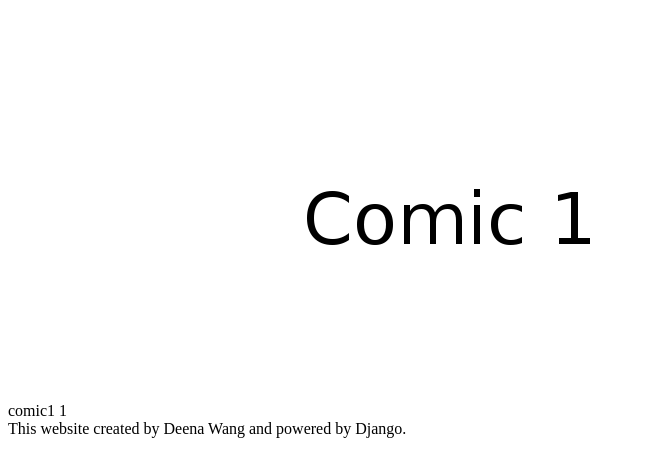
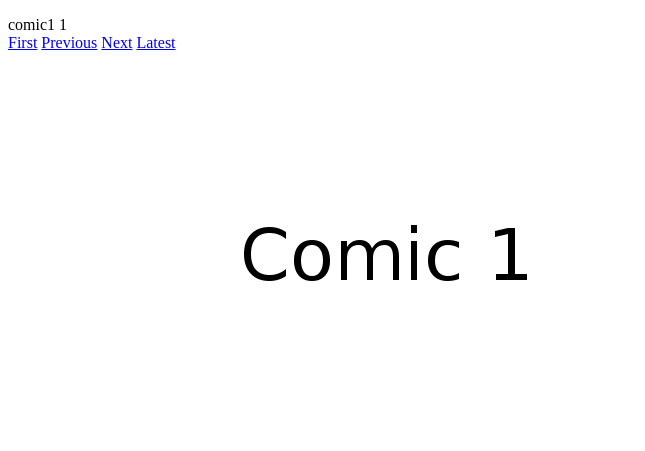
Before and after one commit to Earthstar/strangers-to-fiction, a Django app: page /comic/1/ in a window 1280 px wide. Shown: the part 182-633 px from the top of the page, without its empty margins (0-645 px from the left). Run offline with Django 3.2, Linux system fonts and the light colour scheme; data comes from the database, SQL or seed files in the repository; parts of the project's set-up code (start-up, migrations or seed data) failed here and were passed over.

Commit message:
Adds viewing comic links and logic, no queuing

```diff
--- a/strangers_to_fiction/templates/comic_display.html
+++ b/strangers_to_fiction/templates/comic_display.html
@@ -5,6 +5,22 @@
 {% block comic_container %}
 {{comic.title}}
 {{comic.number}}
+<div class="comic-navigation">
+  <a href="/comic/first/">First</a>
+  {# If this is the first comic, the back button goes to the first page #}
+  {% if comic.is_first %}
+    <a href="/comic/first/">Previous</a>
+  {% else %}
+    <a href="/comic/{{comic.number|add:"-1"}}">Previous</a>
+  {% endif %}
+  {# If last comic, next button goes to last page #}
+  {% if comic.is_last %}
+    <a href="/comic/last/">Next</a>
+  {% else %}
+    <a href="/comic/{{comic.number|add:"1"}}">Next</a>
+  {% endif %}
+  <a href="/comic/last/">Latest</a>
+</div>
 <img src="{{comic.image.url}}" alt="{{comic.alt_text}}">
 {% endblock comic_container %}
 
--- a/strangers_to_fiction/urls.py
+++ b/strangers_to_fiction/urls.py
@@ -13,7 +13,10 @@ urlpatterns = patterns('',
     url(r'^$', stf.home),
     url(r'^about/', stf.about),
     url(r'^archive/', stf.archive),
+    # Comic api: can index number, or go to first or last comic
     url(r'^comic/([0-9]+)/$', stf.comic),
+    url(r'^comic/first/$', stf.first_comic),
+    url(r'^comic/last/$', stf.last_comic),
     # url(r'^blog/', include('blog.urls')),
 
     url(r'^admin/', include(admin.site.urls)),
--- a/strangers_to_fiction/views.py
+++ b/strangers_to_fiction/views.py
@@ -36,5 +36,22 @@ def comic(request, number):
             'alt_text': comic.alt_text,
             'commentary': comic.commentary,
             'date_posted': comic.date_posted,
+            'is_first': comic.is_first(),
+            'is_last': comic.is_last(),
         }}
         return render(request, 'comic.html', context)
+
+def first_comic(request):
+    '''
+    Returns a page with the first visible comic.
+    Assumes the first comic is number 1.
+    '''
+    return comic(request, 1)
+
+def last_comic(request):
+    '''
+    Returns a page with the last visible comic.
+    '''
+    # Get the last number
+    last_number = Comic.objects.order_by('number').last().number
+    return comic(request, last_number)
--- a/webcomic_cms/fixtures/initial_data.json
+++ b/webcomic_cms/fixtures/initial_data.json
@@ -6,7 +6,8 @@
     "number": 1,
     "image": "comic1.png",
     "alt_text": "comic1 alt text",
-    "date_posted": "2014-04-11"
+    "date_posted": "2014-04-11",
+    "date_uploaded": "2014-04-11"
   }
   },
   {
@@ -16,6 +17,7 @@
     "title": "comic2",
     "number": 2,
     "image": "comic2.png",
-    "date_posted": "2014-04-12"
+    "date_posted": "2014-04-12",
+    "date_uploaded": "2014-04-12"
   }
   }]
--- a/webcomic_cms/models.py
+++ b/webcomic_cms/models.py
@@ -1,3 +1,5 @@
+from datetime import date
+
 from django.db import models
 from django.contrib.contenttypes.models import ContentType
 from django.contrib.contenttypes import generic
@@ -21,7 +23,8 @@ class Comic(models.Model):
     image = models.ImageField(upload_to='comics', max_length=255)
     alt_text = models.CharField(max_length=255, blank=True)
     commentary = models.TextField(blank=True)
-    date_posted = models.DateField()
+    date_uploaded = models.DateField(auto_now_add=True)
+    date_posted = models.DateField(auto_now_add=True)
 
     def save(self, *args, **kwargs):
         '''
@@ -32,9 +35,30 @@ class Comic(models.Model):
             self.number = 1
         # If there is a comic, set number to one more than original
         else:
-            # Get the number of the last comic posted
-            self.number = 1 + Comic.objects.all().latest('date_posted').number
+            # Increment previously-highest number
+            self.number = 1 + Comic.objects.order_by('number').last().number
         super(Comic, self).save(*args, **kwargs)
+
+    def is_first(self):
+        '''
+        Returns True if first comic, False otherwise
+        Not sure if there is a better way of doing this
+        '''
+        return self == Comic.objects.order_by('number').first()
+
+    def is_last(self):
+        '''
+        Returns True if last comic, false otherwise
+        '''
+        return self == Comic.objects.order_by('number').last()
+
+    def is_visible(self):
+        '''
+        Returns True if this comic should be visible,
+        i.e. the date_posted is less than today's date.
+        This is a stub for now
+        '''
+        return True
 
     def __unicode__(self):
         return str(self.number)
--- a/webcomic_cms/tests.py
+++ b/webcomic_cms/tests.py
@@ -44,6 +44,12 @@ class ComicTestCase(TestCase):
         self.assertEqual(comic1.image.url, '/media/comic1.png')
         # image.url is the same as image.name in this test environment
 
+    def test_first_last(self):
+        comics = Comic.objects.all()
+        self.assertTrue(comics[0].is_first())
+        # Can't negative index :(
+        self.assertTrue(comics[1].is_last())
+
 class CommentTestCase(TestCase):
     def setUp(self):
         comic1 = Comic.objects.create(
```
